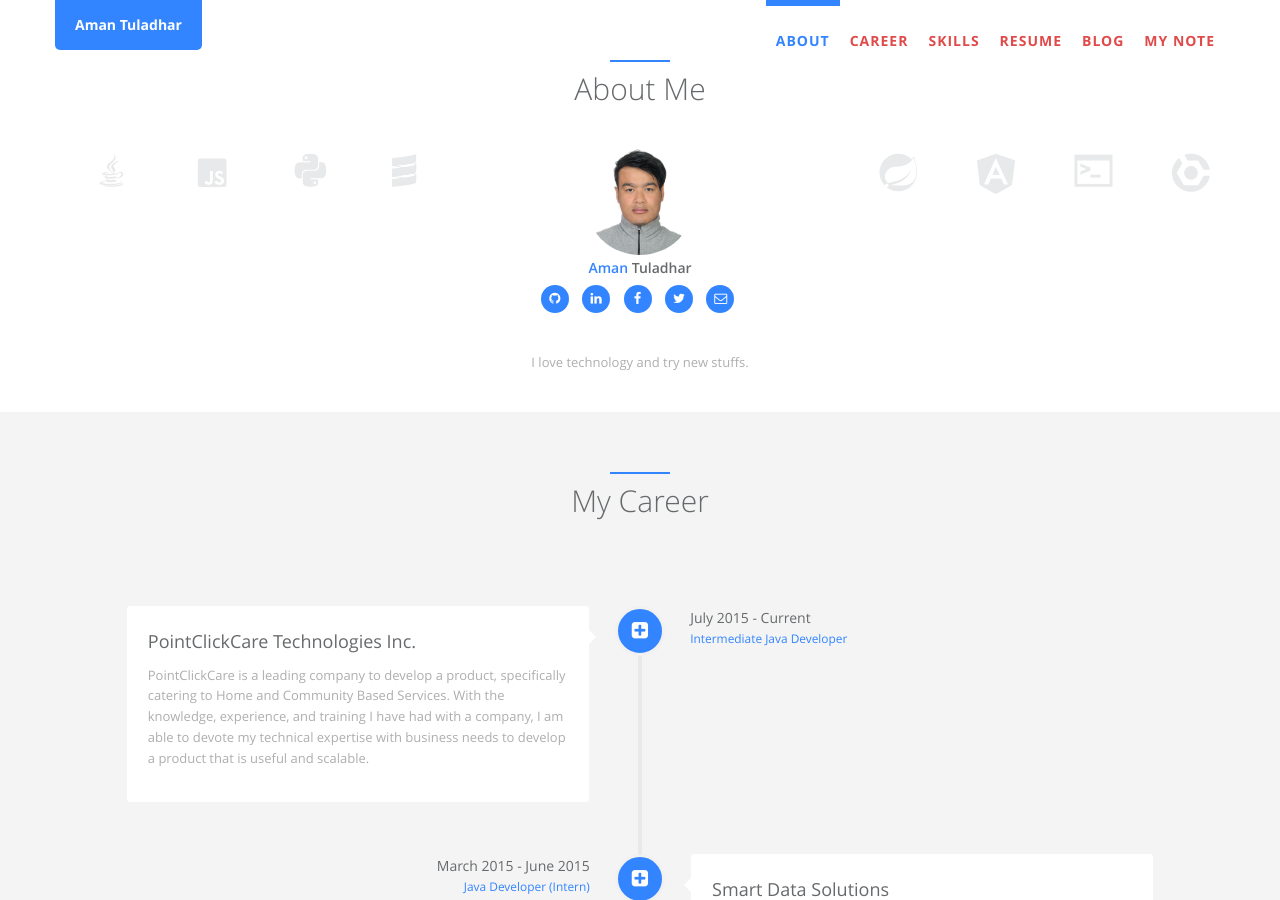
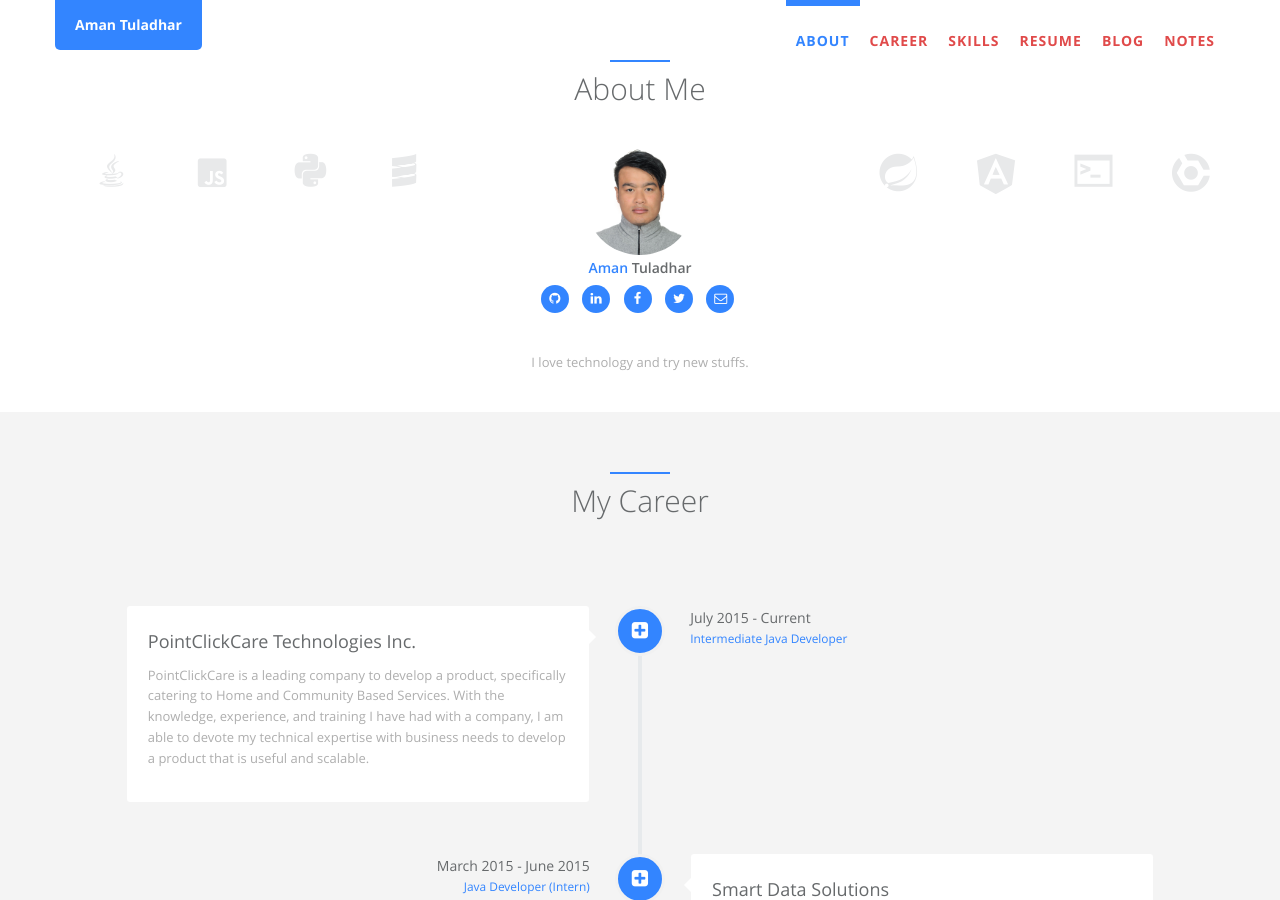
Before and after one commit to amantuladhar/amantuladhar.github.io, a Jekyll site: the page built from index.html, in a window 1280 px wide and 900 px high. Built offline with Jekyll 4.4.1, drawn with Linux system fonts in a browser that asks for light colours; nearby versions of some CDN libraries; library files that are not in the unit come from our copies.

Commit message:
Update landing.yml

```diff
--- a/_data/landing.yml
+++ b/_data/landing.yml
@@ -37,10 +37,12 @@
   url: /blog
   css: testimonials navy-section
 
-- id: my_notes
+- id: mynotes
   i18n: nav.blog
-  name: My Note
+  name: Notes
+  tpl: blog.html
   url: /my_notes.html
+  css: testimonials navy-section
 
 # - id: links
 #   i18n: nav.link
```
